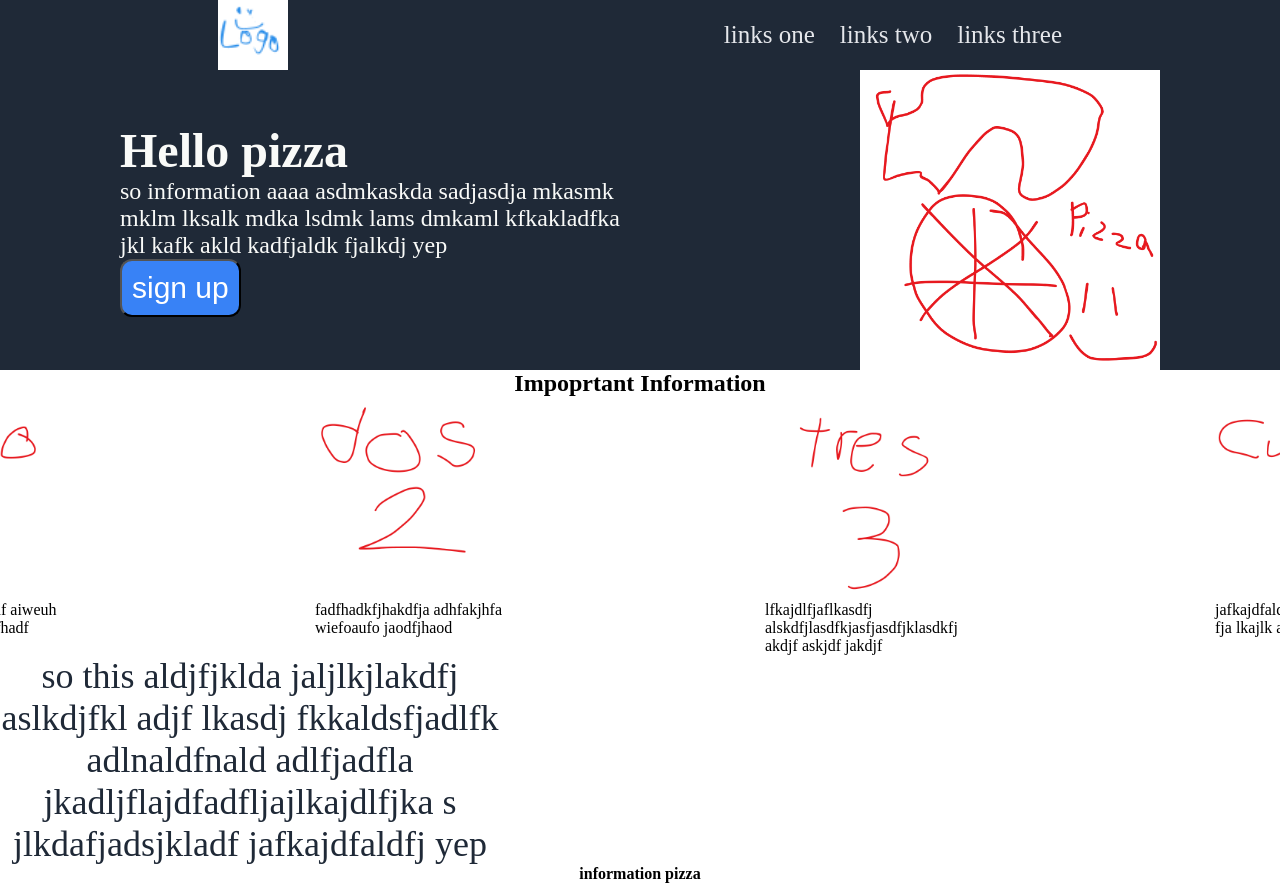
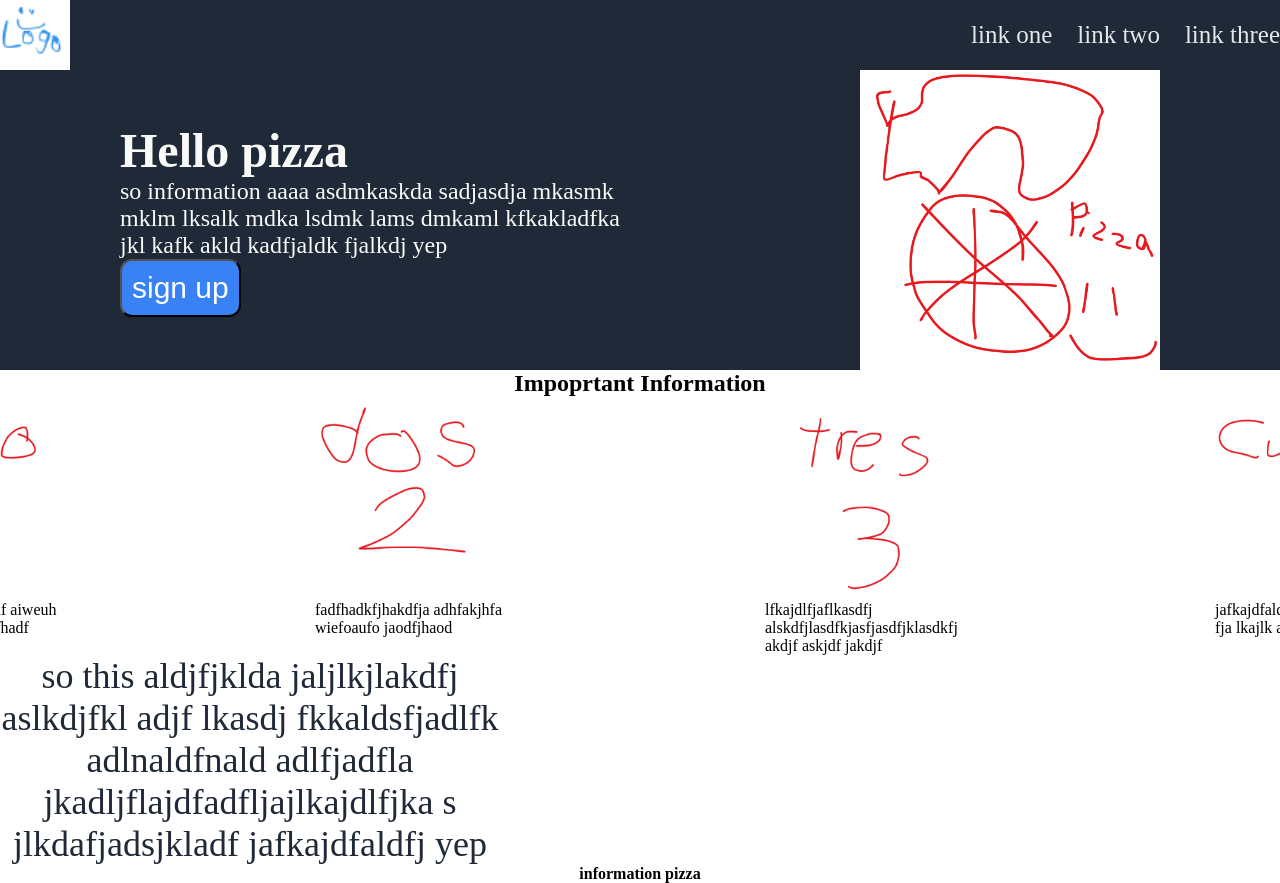
Before and after one commit to Polarbooom/landing-page, a plain HTML site: page index.html in a window 1280 px wide. Shown: the top 883 px of the page. Drawn offline with Linux system fonts and the light colour scheme.

Commit message:
Fixed the header and first-block

```diff
--- a/index.html
+++ b/index.html
@@ -8,14 +8,19 @@
 </head>
 <body>
     <div class="header">
-      <!-- <div class="header-1">  -->
+      <div class="header-1">
         <img src="Images/Diseño sin título.png" class="logo" alt="Great logo">
-        <div class="links">
-            <p class="link">links one</p>
-            <p class="link">links two</p>
-            <p class="link">links three</p>
+        <!-- <div class="links"> -->
+            <!-- <p class="link">links one</p> -->
+            <!-- <p class="link">links two</p> -->
+            <!-- <p class="link">links three</p> -->
         <!-- </div> -->
+        <div class="right-info">
+            <div class="links">link one</div>
+            <div class="links">link two</div>
+            <div class="links">link three</div>
         </div>
+    </div>
     </div>
         <div class="first-block">
             <div class="left-info">
--- a/styles.css
+++ b/styles.css
@@ -7,26 +7,30 @@
 .header{
     background-color: #1F2937;
     display: flex;
-    justify-content: space-around;
+    justify-content: center;
     align-items: center;
 }
 
-/* .header-1{ */
-   /* display: flex;  */
-   /* justify-content: space-around; */
-/* width: 1600px; */
-/* } */
+.header-1{
+   display: flex;
+   justify-content: space-between;
+   width: 1350px;
+}
 .logo{
     width: 70px;
+    display: flex;
+    justify-content: flex-start;
+
 }
 
-.links{
+.right-info{
     display: flex;
+    font-size: 25px;
+    color: #E5E7EB;
     gap: 25px;
-    font-size: 25px;
     align-items: center;
-    color: #E5E7EB;
 }
+
 .first-block{
     background-color: #1F2937;
     display: flex;
```
